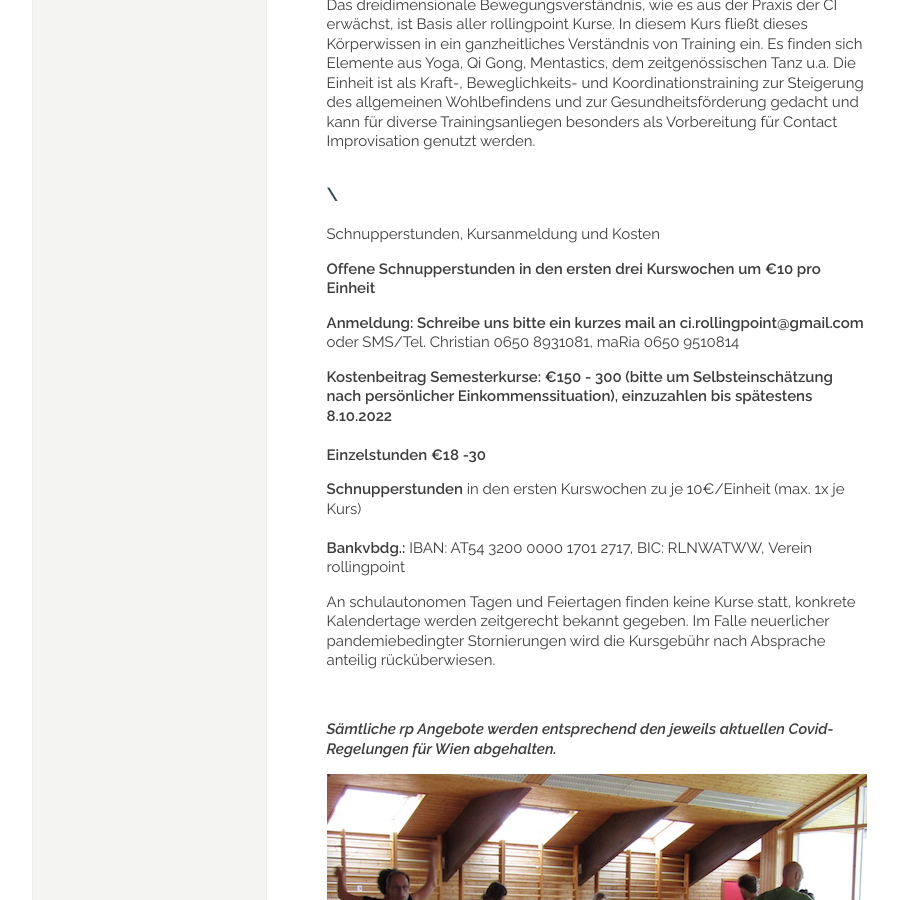
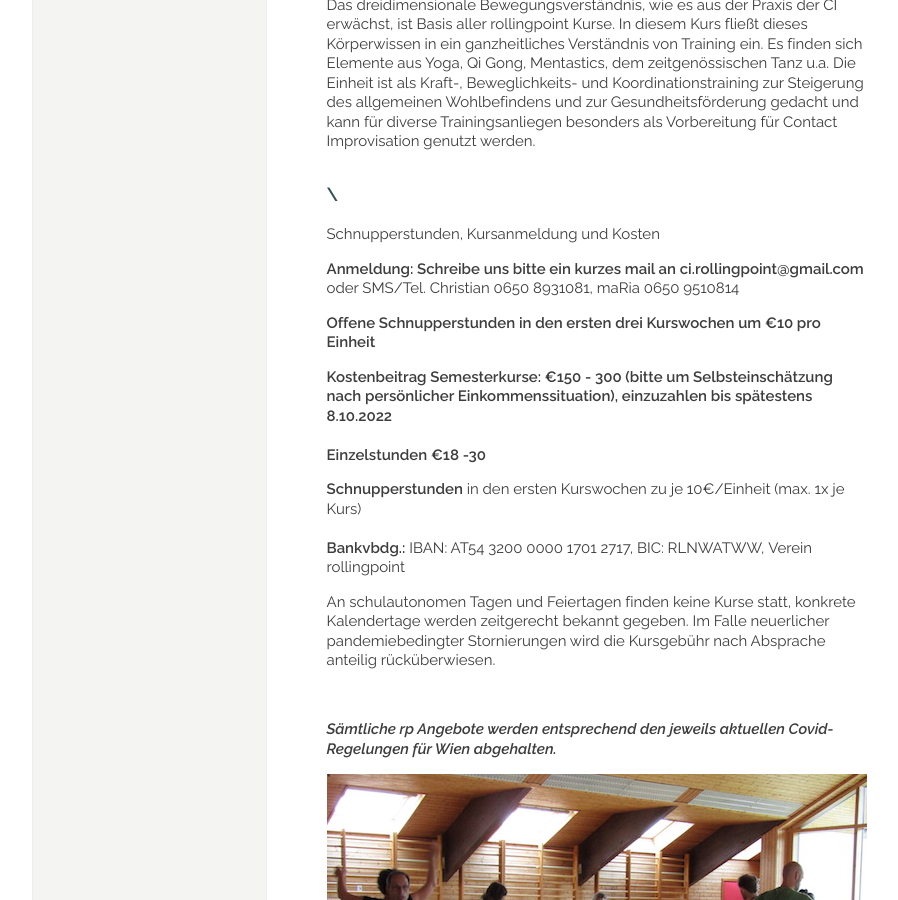
Before and after one commit to manulari/rollingpointat, a Jekyll site: the page built from _pages_de/kurse.md, in a window 1280 px wide and 900 px high, scrolled down 1665 px. Shown: the whole window, without its empty margins (152-1050 px from the left). Built offline with Jekyll 4.4.1, drawn with Linux system fonts in a browser that asks for light colours; comment, search, counter and statistics services are not loaded.

```diff
--- a/_pages_de/kurse.md
+++ b/_pages_de/kurse.md
@@ -70,10 +70,10 @@ Das dreidimensionale Bewegungsverständnis, wie es aus der Praxis der CI erwäch
 ### \
 Schnupperstunden, Kursanmeldung und Kosten
 
-**Offene Schnupperstunden in den ersten drei Kurswochen um €10 pro Einheit**
-
 **Anmeldung: Schreibe uns bitte ein kurzes mail an ci.rollingpoint@gmail.com**\
 oder SMS/Tel. Christian 0650 8931081, maRia 0650 9510814
+
+**Offene Schnupperstunden in den ersten drei Kurswochen um €10 pro Einheit**
 
 **Kostenbeitrag Semesterkurse: €150 - 300 (bitte um Selbsteinschätzung nach persönlicher Einkommenssituation), einzuzahlen bis spätestens 8.10.2022**\
 \
```
